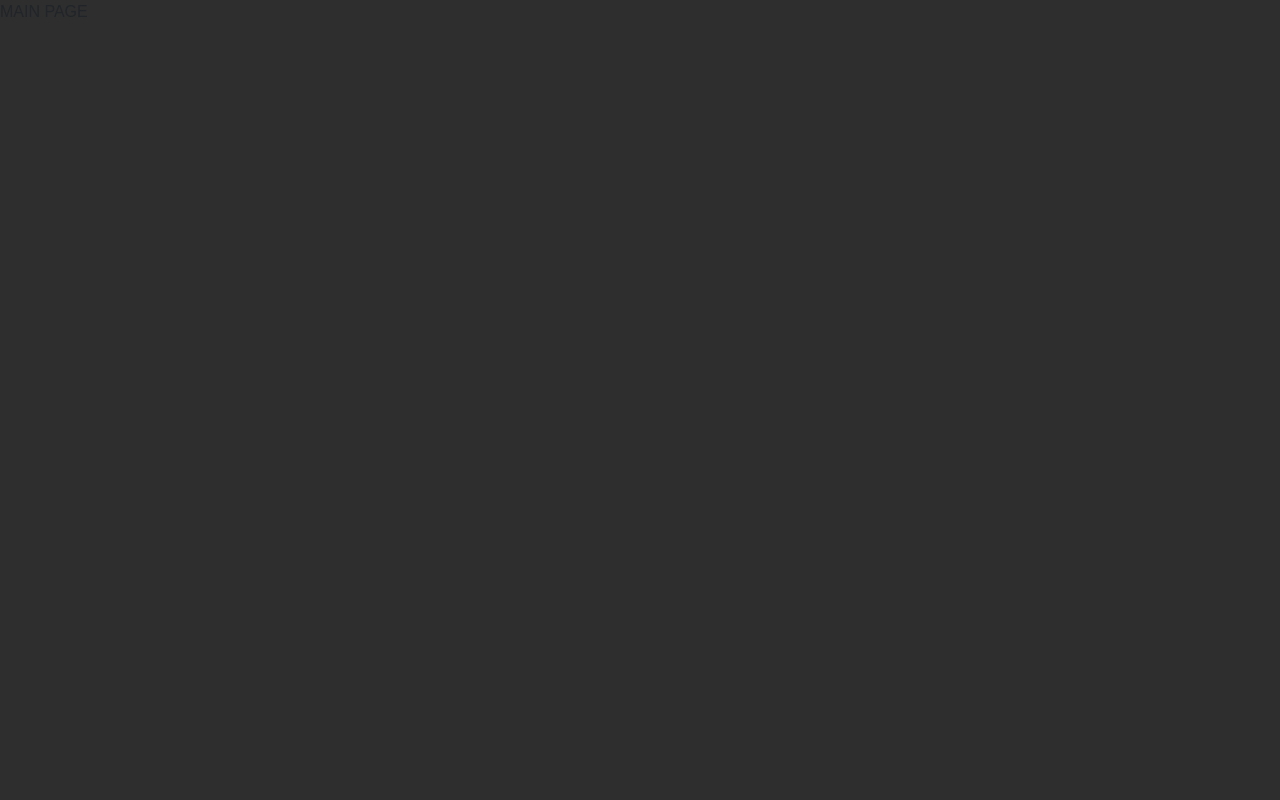
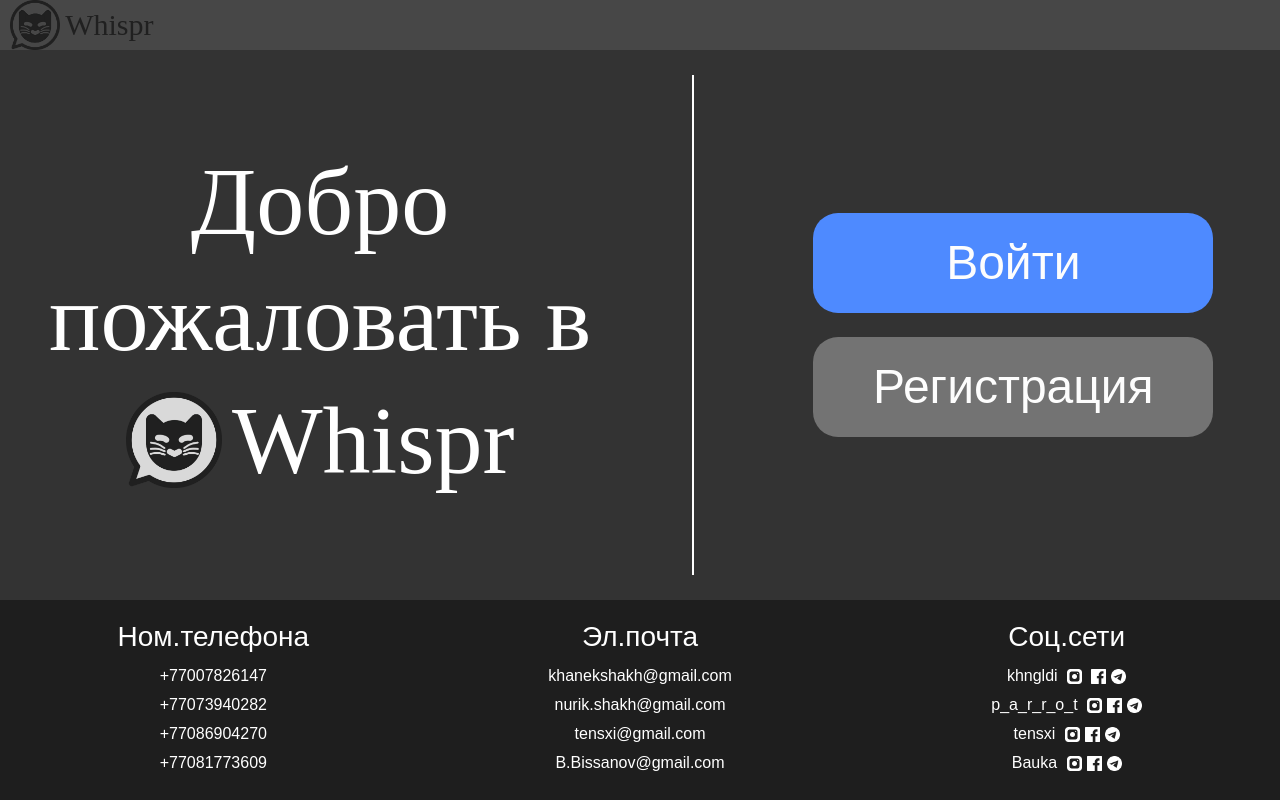
Before and after one commit to Tensai22/whispr_frontend, a React (Create React App) app: page / in a window 1280 px wide. Built offline with nearby package versions, Linux system fonts and the light colour scheme.

Commit message:
вернули кнопку забыли пароль?

```diff
--- a/package.json
+++ b/package.json
@@ -1,4 +1,5 @@
 {
+  "homepage": "/",
   "name": "frontend",
   "version": "0.2.0",
   "private": true,
@@ -11,6 +12,9 @@
     "@testing-library/user-event": "^13.5.0",
     "axios": "^1.7.2",
     "bootstrap": "^5.3.3",
+    "browserify-zlib": "^0.2.0",
+    "cors": "^2.8.5",
+    "http-proxy-middleware": "^3.0.0",
     "react": "^18.3.1",
     "react-bootstrap": "^2.10.2",
     "react-dom": "^18.3.1",
--- a/src/App.js
+++ b/src/App.js
@@ -26,14 +26,13 @@ const App = () => {
     return (
         <Router>
             <Routes>
-                <Route path="/" element={main_page()}/>
+                <Route path="/" element={<WelcomePage/>}/>
                 <Route path="/chat" element={<ChatDesign/>}/>
                 <Route path="/registration" element={<Register/>} />
                 <Route path="/reset_password" element={<ForgotPasswordPage/>}/>
                 <Route path="/login" element={<Login/>}/>
                 <Route path="/logout" element={<LogoutButton/>} />
                 <Route path="/changepassword" element={<ChangePassword/>}/>
-                <Route path="/welcomepage" element={<WelcomePage/>}/>
                 <Route path="/changeprofilepassword" element={<ChangeProfilePasswordForm/>}/>
                 <Route path="/reset/:uidb64/:token" element={<ChangeResetPassword/>} />
             </Routes>
--- a/src/components/LoginForm.js
+++ b/src/components/LoginForm.js
@@ -11,13 +11,17 @@ const LoginForm = () => {
 
     const onSubmit = async (data) => {
         try {
-            const response = await axios.post('http://localhost:8000/api/login/', data);
+            const response = await axios.post('https://whispr.ru/api/login/', data);
             setSuccessMessage("Успешная авторизация");
             reset();
             navigate('/chat');
         } catch (error) {
             console.error('Error:', error);
         }
+    };
+
+    const handleRedirect = () => {
+        navigate('/reset_password');
     };
 
     const handleRedirectRegister = () => {
@@ -31,7 +35,7 @@ const LoginForm = () => {
                 <form onSubmit={handleSubmit(onSubmit)}>
                     <div className="mb-3">
                         <input type="text" className="form-control" id="login" name="login"
-                            placeholder="Логин..." {...register('username', {
+                               placeholder="Логин..." {...register('username', {
                             required: 'username is required',
                             pattern: {
                                 value: /^[a-zA-Z0-9]+$/,
@@ -42,7 +46,7 @@ const LoginForm = () => {
                     </div>
                     <div className="mb-3">
                         <input type="password" className="form-control" id="password" name="password"
-                            placeholder="Пароль..." {...register('password', {
+                               placeholder="Пароль..." {...register('password', {
                             required: 'Password is required',
                             minLength: {
                                 value: 8,
@@ -51,9 +55,10 @@ const LoginForm = () => {
                         })} />
                         {errors.password && <span>Password is required</span>}
                     </div>
+                    <a onClick={handleRedirect} id="forgot-password" className="text-light">Забыли пароль?</a>
                     <div className="d-flex justify-content-between mt-3">
                         <button type="button" className="btn btn-secondary"
-                            onClick={handleRedirectRegister}>Регистрация
+                                onClick={handleRedirectRegister}>Регистрация
                         </button>
                         <button type="submit" className="btn btn-primary">Войти</button>
                         {successMessage && <div>{successMessage}</div>}
```
